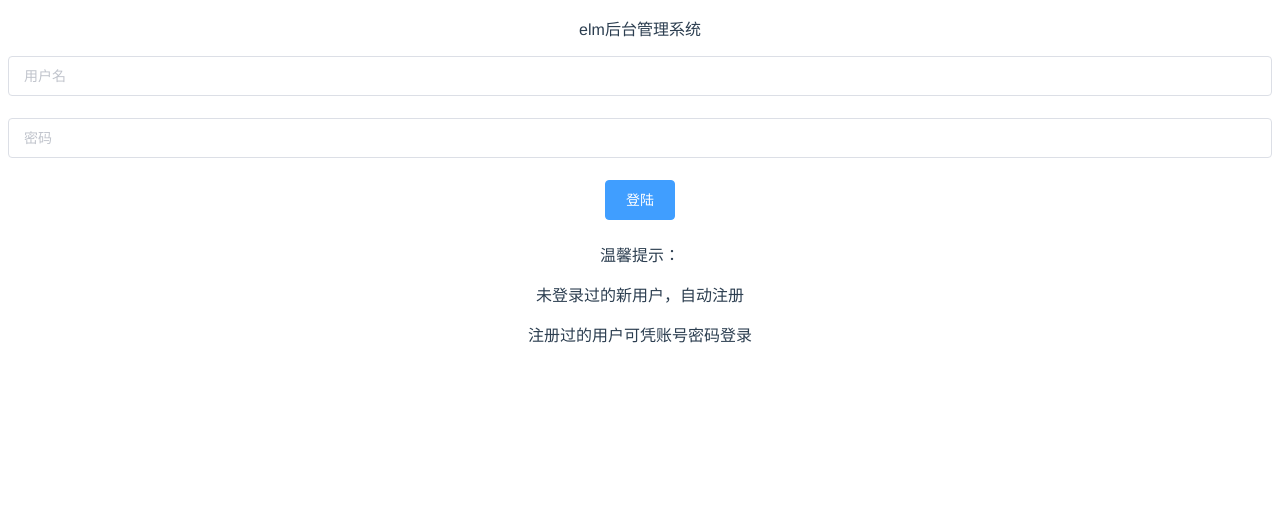
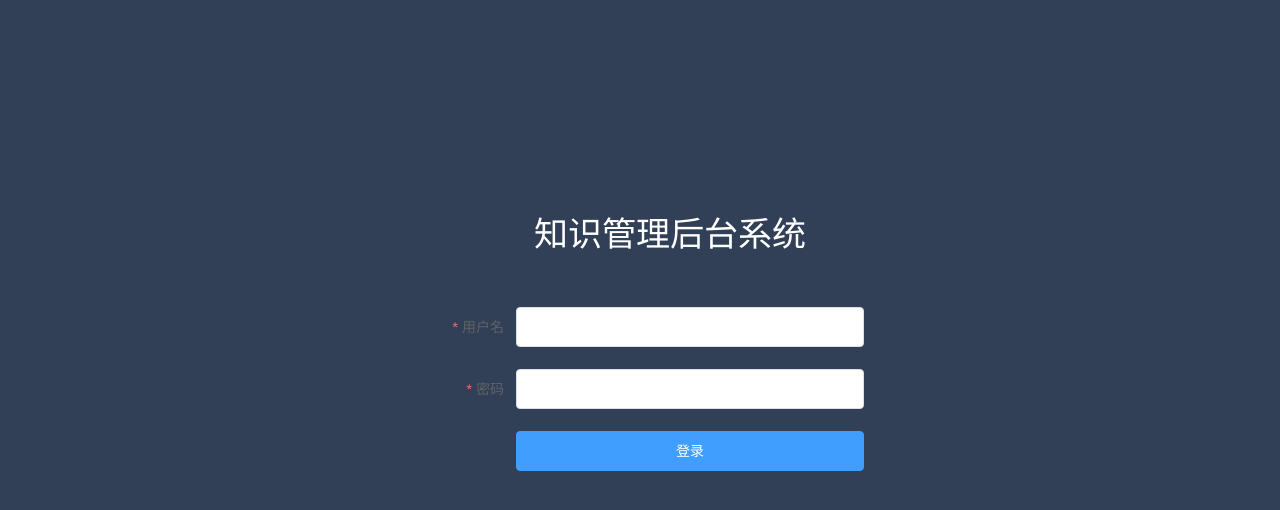
Before and after one commit to nukebomb/admin, a Vue app: page / in a window 1280 px wide. Shown: the top 510 px of the page. Built offline with nearby package versions, Linux system fonts and the light colour scheme.

Commit message:
login页面的静态

```diff
--- a/src/App.vue
+++ b/src/App.vue
@@ -1,5 +1,5 @@
 <template>
-  <div id="app">
+  <div id="app" class="fillcontainer">
     <!-- <div id="nav">
       <router-link to="/">Home</router-link> |
       <router-link to="/about">About</router-link>
--- a/src/main.js
+++ b/src/main.js
@@ -4,6 +4,7 @@ import router from './router'
 import store from './store'
 import ElementUI from 'element-ui'
 import 'element-ui/lib/theme-chalk/index.css'
+import './style/common.css'
 
 Vue.use(ElementUI)
 Vue.config.productionTip = false
--- /dev/null
+++ b/src/style/common.css
@@ -0,0 +1,18 @@
+*{
+  margin: 0;
+  padding: 0;
+}
+html, body {
+  height: 100%;
+  width: 100%;
+}
+.fillcontainer {
+  width: 100%;
+  height: 100%;
+}
+.float-l {
+  float: left;
+}
+.float-r {
+  float: right;
+}
--- a/src/views/login.vue
+++ b/src/views/login.vue
@@ -1,26 +1,21 @@
 <template>
-  <div class="login-page">
-    <transition name="form-fade" mode="in-out">
-			<section class="form_contianer">
-				<div class="manage_tip">
-					<p>elm后台管理系统</p>
-				</div>
-				<el-form :model="loginForm" :rules="rules" ref="loginForm">
-					<el-form-item prop="username">
-						<el-input v-model="loginForm.username" placeholder="用户名"><span>dsfsf</span></el-input>
-					</el-form-item>
-					<el-form-item prop="password">
-						<el-input type="password" placeholder="密码" v-model="loginForm.password"></el-input>
-					</el-form-item>
-					<el-form-item>
-						<el-button type="primary" @click="submitForm('loginForm')" class="submit_btn">登陆</el-button>
-					</el-form-item>
-				</el-form>
-				<p class="tip">温馨提示：</p>
-				<p class="tip">未登录过的新用户，自动注册</p>
-				<p class="tip">注册过的用户可凭账号密码登录</p>
-			</section>
-	  </transition>
+  <div class="login-page fillcontainer">
+    <div class="login-container">
+      <div class="manage-tip">
+        <p>知识管理后台系统</p>
+      </div>
+      <el-form :model="loginForm" status-icon :rules="rules" label-width="100px" class="login-form">
+        <el-form-item label="用户名" prop="username">
+          <el-input v-model="loginForm.username"></el-input>
+        </el-form-item>
+        <el-form-item label="密码" prop="password">
+          <el-input type="password" v-model="loginForm.password"></el-input>
+        </el-form-item>
+        <el-form-item>
+          <el-button type="primary" @click="submitForm(loginForm)" class="submit-btn">登录</el-button>
+        </el-form-item>
+      </el-form>
+    </div>
   </div>
 </template>
 
@@ -37,15 +32,45 @@ export default {
         username: [
           { required: true, message: "请输入用户名", trigger: "blur" }
         ],
-        password: [{ required: true, message: "请输入密码", trigger: "blur" }]
+        password: [
+          { required: true, message: "请输入密码", trigger: "blur" }
+        ]
       }
-    }
+    };
   },
   methods: {
-    submitForm() {}
+    submitForm(loginForm) {
+      console.log(loginForm)
+    }
   }
-}
+};
 </script>
 
 <style>
+.login-page {
+  background-color: #324057;
+}
+.login-container {
+  width: 35%;
+  position: absolute;
+  left: 50%;
+  top: 50%;
+  transform: translate(-50%, -50%);
+}
+.manage-tip {
+  position: absolute;
+  width: 100%;
+  top: -100px;
+  right: -30px;
+  height: 80px;
+}
+.manage-tip p {
+  font-size: 34px;
+  color: #fff;
+}
+.login-form {
+}
+.submit-btn {
+  width: 100%;
+}
 </style>
```
Also changed, not shown: src/components/HeaderTop.vue (added, +17 -0 lines).
